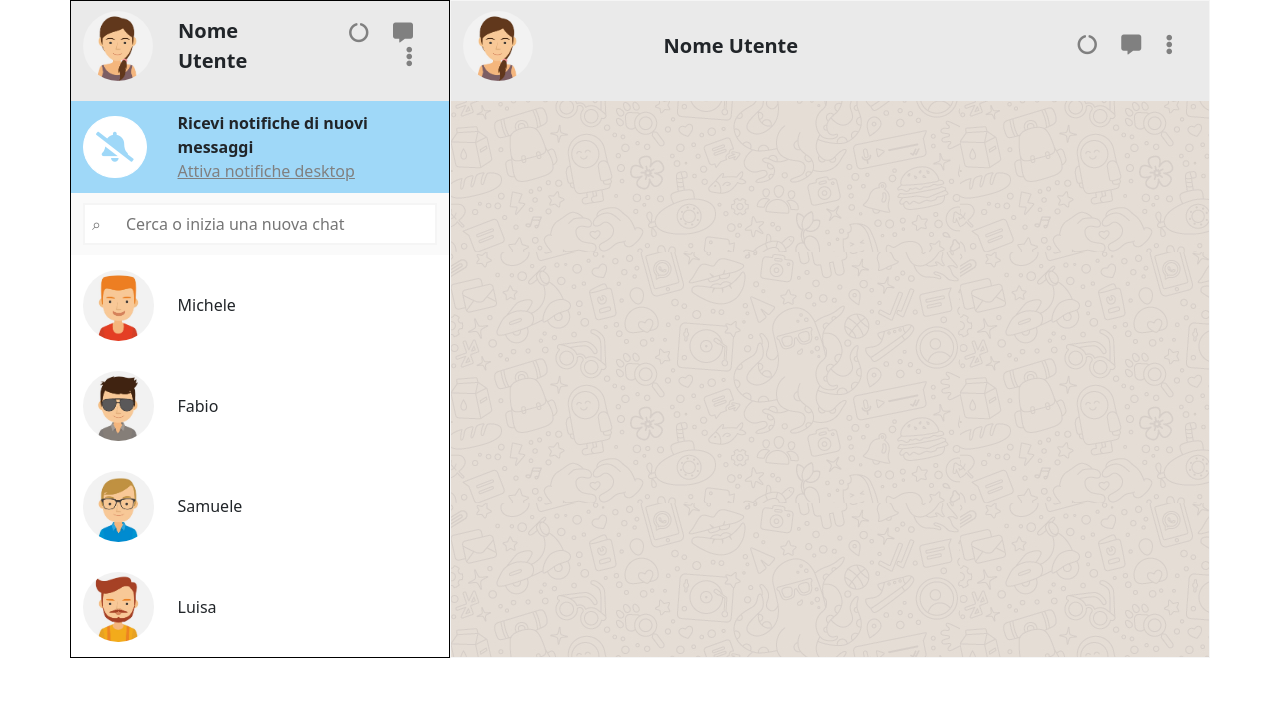
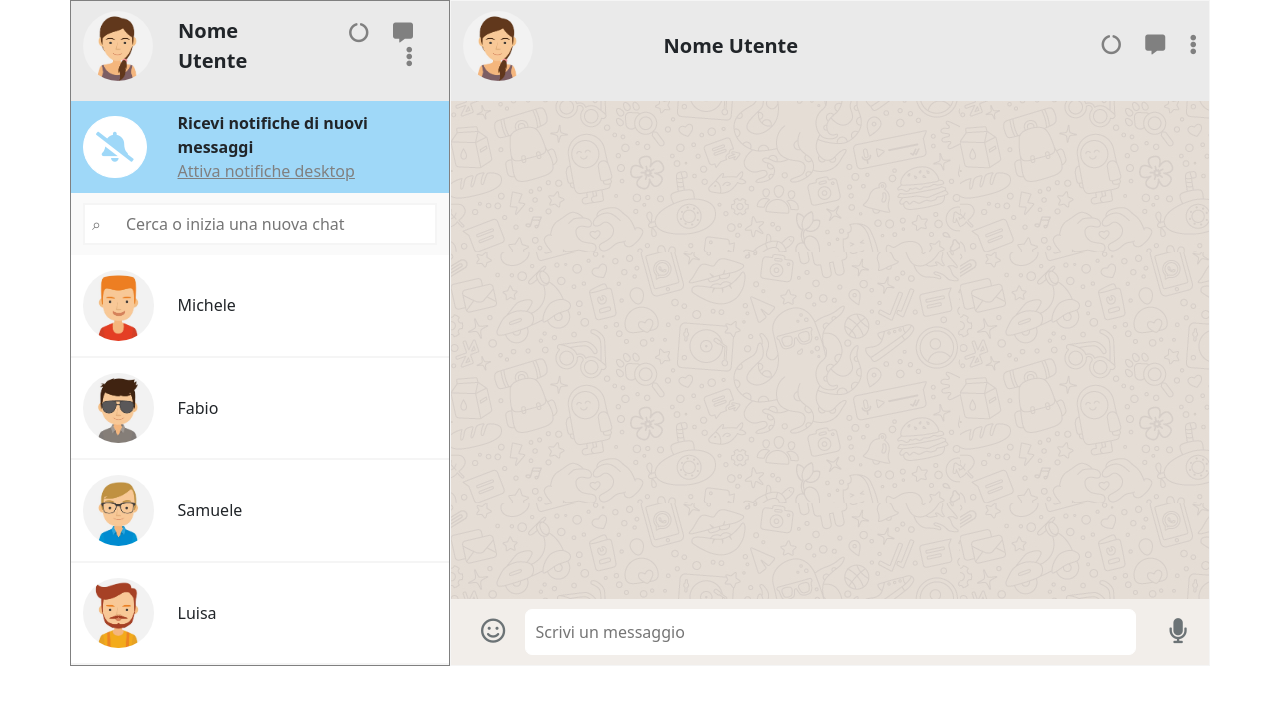
Before and after one commit to antoniovenezia/vue-boolzapp, a plain HTML site: page index.html in a window 1280 px wide. Drawn offline with nearby package versions, Linux system fonts and the light colour scheme.

Commit message:
vue-boolzapp

```diff
--- a/css/style.css
+++ b/css/style.css
@@ -19,14 +19,16 @@
 }
 /* END UTILITY CLASSES */
 
+
+
 .sidebar-container{
-    border: 1px solid black;
+    border: 1px solid gray;
     /* height: 700px; */
     background-color: #fafafa;
 }
 
 .chat-container{
-    border: 1px solid black;
+    border: 1px solid gray;
     /* height: 700px; */
 }
 
@@ -89,13 +91,47 @@
     background-color: white;
 }
 
+.chat-sidebar{
+    border-bottom: 2px solid#f5f5f5;
+}
+
 .chats-sidebar img{
     width: 100%;
     border-radius: 50%;
     margin: 15px auto;
 }
 
+
+
+/* CHAT CONTAINER */
 .chat-container{
     border: 1px solid #f5f5f5;
     background-image: url(../img/mine.jpg);
+    position: relative;
 }
+
+/* INPUT TEXT MESSAGE */
+.input-text-message{
+    padding: 10px;
+    background-color: #f2eeea;
+    position: absolute;
+    bottom: 0;
+}
+
+.input-text-message input{
+    width: 100%;
+    padding: 10px;
+    outline: none;
+    border: 1px solid white;
+    border-radius: 7px;
+}
+
+.input-text-message i.fa-smile{
+    padding-left: 20px;
+}
+
+.input-text-message i{
+    font-size: 25px;
+    color: #6c7376;
+    padding-left: 10px;
+}
--- a/index.html
+++ b/index.html
@@ -24,64 +24,6 @@
                 <div class="col-4 sidebar-container">
                     <div class="row">
 
-                        <!-- <div class="col-1 borderr"> -->
-
-                        <div class="top-sidebar">
-                            <div class="row align-items-center">
-                                <div class="col-8 row align-items-center">
-
-                                    <div class="col-5">
-                                        <img src="img/avatar_io.jpg" alt="">
-                                    </div>
-
-                                    <div class="col-7 fw-bold fs-5">Nome Utente</div>
-
-                                </div>
-
-                                <div class="col-4 text-end">
-
-                                    <i class="fas fa-circle-notch text-gray"></i>
-                                    <i class="fas fa-comment-alt text-gray"></i>
-                                    <i class="fas fa-ellipsis-v text-gray"></i>
-
-                                </div>
-                            </div>
-                        </div>
-                        <!-- </div> -->
-
-                        <!-- <div class="col-1 borderr"> -->
-                        <div class="under-top-sidebar">
-                            <div class="row align-items-center flex-row">
-                                <div class="col-3">
-                                    <i class="fas fa-bell-slash"></i>
-                                </div>
-                                <div class="col-9">
-                                    <div class="fw-bold fs-6">Ricevi notifiche di nuovi messaggi</div>
-                                    <u class="text-gray">Attiva notifiche desktop</u>
-                                </div>
-                            </div>
-                        </div>
-                        <!-- </div> -->
-
-                        <div class="input-bar">
-                            <input type="text" placeholder="&telrec;      Cerca o inizia una nuova chat">
-                        </div>
-
-                        <!-- <div class="col borderr"> -->
-                            <div class="chats-sidebar">
-                                <div v-for="(contact, index) in contacts" class="row align-items-center chat-sidebar">
-                                    <div class="col-3">
-                                        <img :src="contacts[index].avatar" alt="Immagine">
-                                    </div>
-                                    <div class="col-9">{{contacts[index].name}}</div>
-                                </div>
-                            </div>
-                        <!-- </div> -->
-
-                    </div>
-                </div>
-                <div class="col-8 chat-container">
-                    <div class="row">
 
                         <div class="top-sidebar">
                             <div class="row align-items-center">
@@ -105,6 +47,71 @@
                             </div>
                         </div>
 
+                        <div class="under-top-sidebar">
+                            <div class="row align-items-center flex-row">
+                                <div class="col-3">
+                                    <i class="fas fa-bell-slash"></i>
+                                </div>
+                                <div class="col-9">
+                                    <div class="fw-bold fs-6">Ricevi notifiche di nuovi messaggi</div>
+                                    <u class="text-gray">Attiva notifiche desktop</u>
+                                </div>
+                            </div>
+                        </div>
+
+                        <div class="input-bar">
+                            <input type="text" placeholder="&telrec;      Cerca o inizia una nuova chat">
+                        </div>
+
+                        <div class="chats-sidebar">
+                            <div v-for="(contact, index) in contacts" class="row align-items-center chat-sidebar">
+                                <div class="col-3">
+                                    <img :src="contacts[index].avatar" alt="Immagine">
+                                </div>
+                                <div class="col-9">{{contacts[index].name}}</div>
+                            </div>
+                        </div>
+
+                    </div>
+                </div>
+                <div class="col-8 chat-container">
+                    <div class="row flex-column justify-content-between">
+
+                        <div class="top-sidebar">
+                            <div class="row align-items-center justify-content-between">
+                                <div class="col-8 row align-items-center">
+
+                                    <div class="col-5">
+                                        <img src="img/avatar_io.jpg" alt="">
+                                    </div>
+
+                                    <div class="col-7 fw-bold fs-5">Nome Utente</div>
+
+                                </div>
+
+                                <div class="col-4 text-end">
+
+                                    <i class="fas fa-circle-notch text-gray"></i>
+                                    <i class="fas fa-comment-alt text-gray"></i>
+                                    <i class="fas fa-ellipsis-v text-gray"></i>
+
+                                </div>
+                            </div>
+                        </div>
+
+
+
+                        <div class="input-text-message">
+                            <div class="row justify-content-between align-items-center">
+
+                                <div class="col-1"><i class="far fa-smile"></i></div>
+                                <div class="col">
+                                    <input type="text" placeholder="Scrivi un messaggio">
+                                </div>
+                                <div class="col-1"><i class="fas fa-microphone"></i></div>
+                            </div>
+                        </div>
+
                     </div>
                 </div>
             </div>
```
